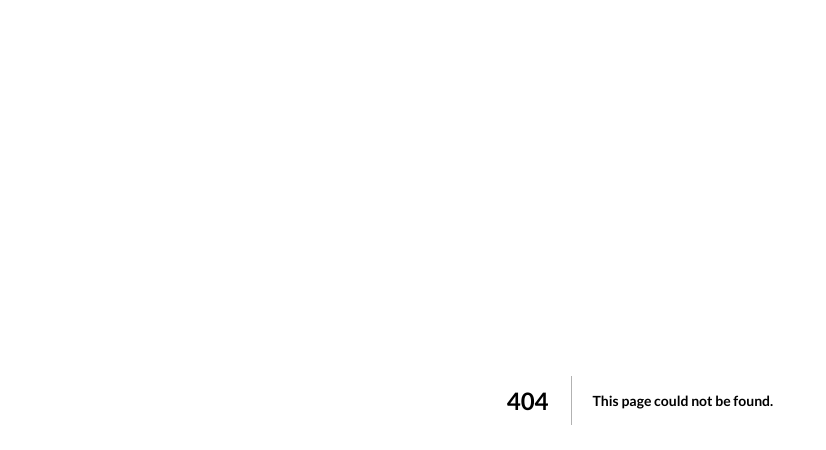
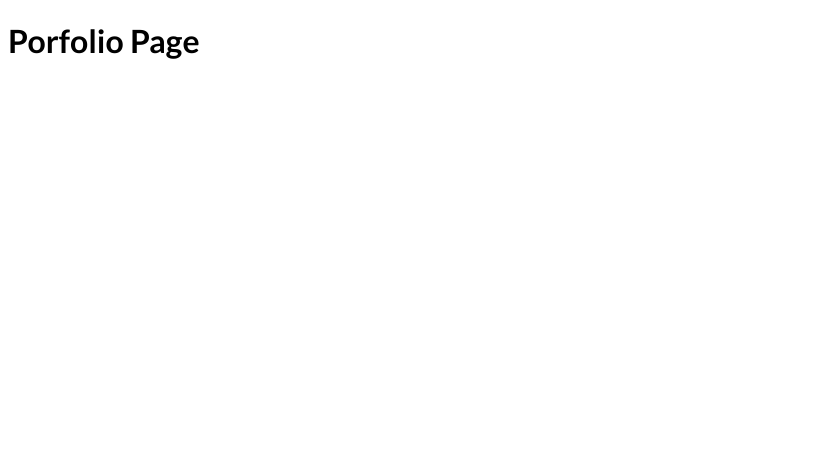
Before and after one commit to realemmanueleze/NextJs-file-based-rounting, a Next.js app: page /portfolio in a window 1280 px wide. Before the commit this address had no page. Shown: the top 450 px of the page, without its empty margins (0-826 px from the left). Built offline with nearby package versions, Linux system fonts and the light colour scheme.

Commit message:
feat: adding portfolio as a subfolder with index.js file and still achieving the same result as adding a named file. This is an intro to nested files

```diff
--- /dev/null
+++ b/pages/portfolio/index.js
@@ -0,0 +1,9 @@
+import React from 'react'
+
+function PorfolioPage() {
+  return (
+    <div><h1>Porfolio Page</h1></div>
+  )
+}
+
+export default PorfolioPage
```
